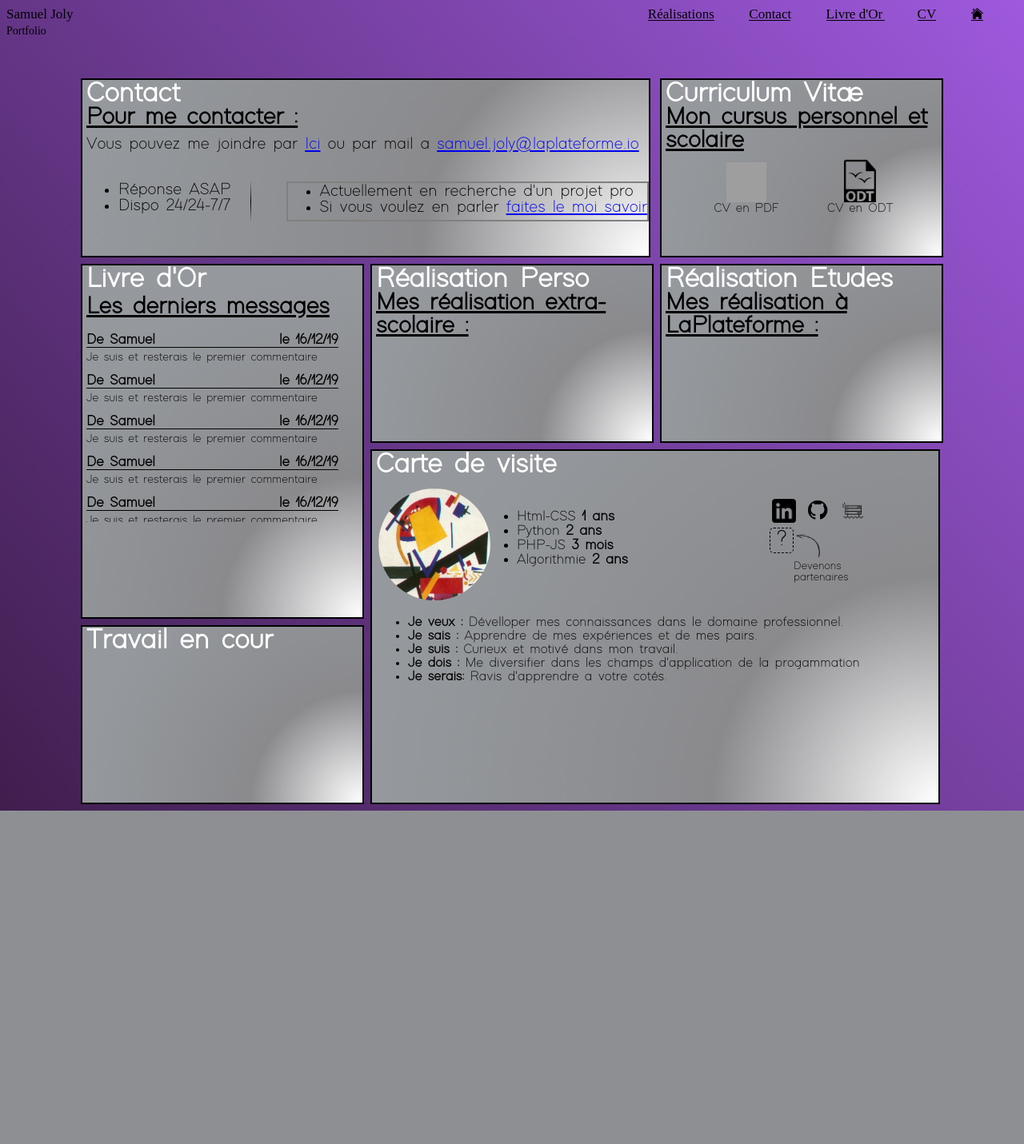
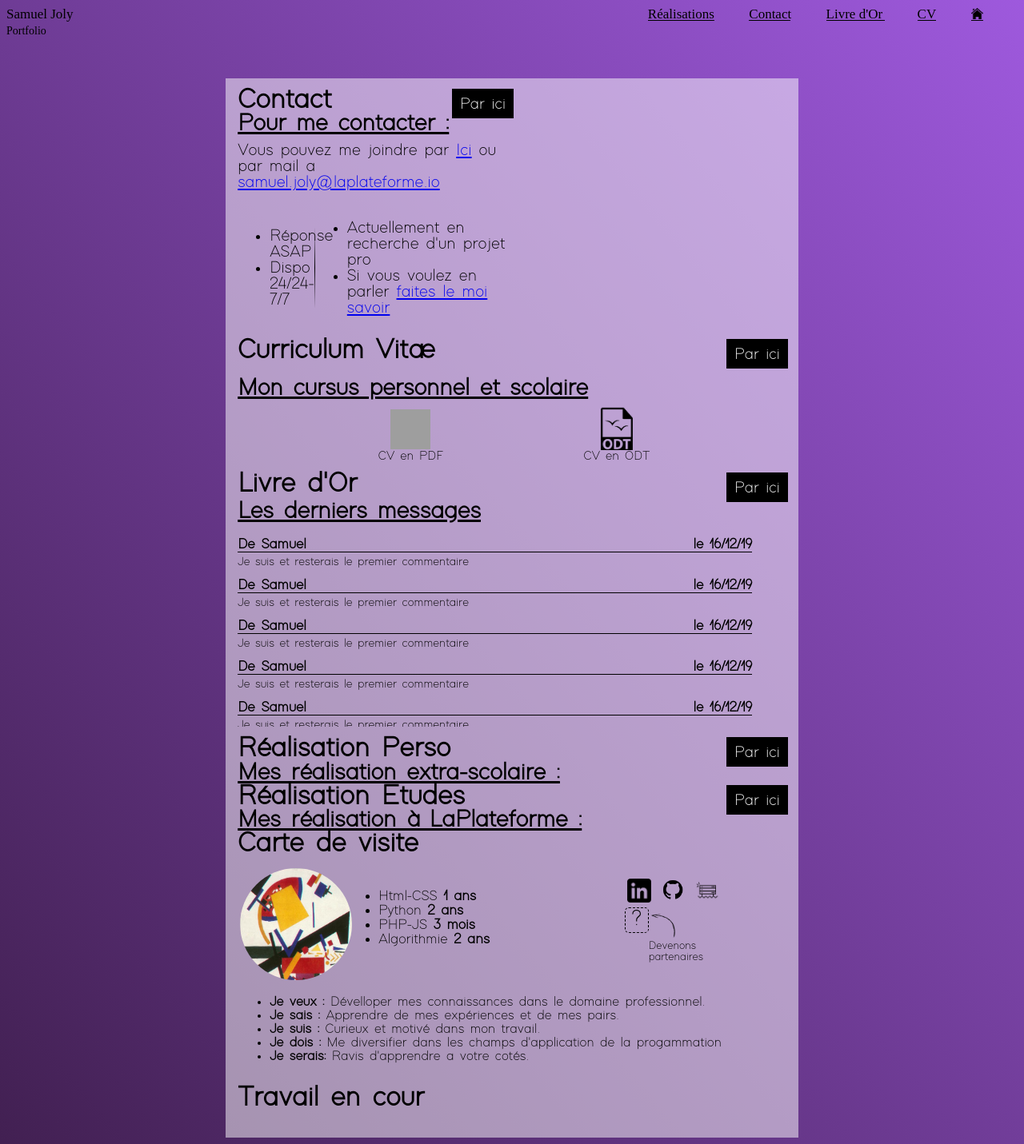
Before and after one commit to samuel-joly/Portfolio-V2, a PHP site: page / in a window 1280 px wide. Shown: the whole page at 80% size. Before the commit the page ends 1014 px from the top, so only its background shows below. Run offline with PHP 8.4, Linux system fonts and the light colour scheme; grey boxes are pictures that could not be loaded.

Commit message:
paper css try

```diff
--- a/style.css
+++ b/style.css
@@ -131,32 +131,27 @@ header nav a:nth-child(1):before
 /*-------------------------------------------------------GRID---------------------------------------------------------------*/
 #mainContainer
 {
-	display:grid;
-	grid-template-columns:auto auto auto;
-	grid-column-gap:8px;
-	grid-row-gap:8px;
+	display:flex;
+	flex-direction:column;
 	margin-top:50px;
+	background: #ffffff80;
+	padding:5px;
+
+}
+
+
+.zone-container {
+	display:flex;
+	justify-content:space-center;
 }
 
 .grid-item
 {
 	opacity:1;
-	height:220px;
-	width:350px;
-
-	transition:all 0.2s ease;
 	font-family: modern;
-	color:white;
-	background: radial-gradient(circle farthest-side at 100% 100%, rgb(255, 255, 255) 0%, rgb(138, 138, 141) 40%, rgb(149, 153, 157) 100%);
-	border:2px solid black;
-}
-
-.two-long{	grid-column:span 2;	width:708px;  }
-.two-height{  grid-row:span 2;	height:440px;  }
-
-.grid-item:hover article, .grid-item:hover .a-btn
-{
-	opacity:1;
+	color:black;
+	margin:5px;
+	/* border:2px dashed grey; */
 }
 
 .cover
@@ -164,7 +159,6 @@ header nav a:nth-child(1):before
 	width:100%;
 	height:100%;
 	transition:all 0.4s ease;
-	opacity:1;
 }
 
 .grid-item h1
@@ -172,6 +166,7 @@ header nav a:nth-child(1):before
 	font-size:35px;
 	margin-left:5px;
 	margin-top:0px;
+
 }
 
 .grid-item article
@@ -210,15 +205,15 @@ header nav a:nth-child(1):before
 .a-btn
 {
 	background:black;
-	padding:5px;
+	padding:10px;
 	height:17px;
 	color:white;
 	text-decoration:none;
+	font-size:20px;
 
 	position:relative;
-	top:2px;
+	top:3px;
 	right:3px;
-	opacity:0;
 	transition:opacity 0.4s ease;
 }
 
@@ -238,80 +233,48 @@ header nav a:nth-child(1):before
 }
 /*--------------------------------------------------------INDEX SQARE------------------------------------------------------------*/
 
-/* #contact .cover */
-/* { */
-	/* background:#ffc033; */
-/* } */
+
+#contact
+{
+	width:50%;
+}
 
 
-/* #curriculum .cover */
-/* { */
-	/* background:#26457c; */
-/* } */
+#curriculum
+{
 
-
-/* #livre-or .cover */
-/* { */
-
-	/* background:#2cca47; */
-/* } */
-
-/* #real-perso .cover */
-/* { */
-	/* background:#d53d3d; */
-/* } */
-
-/* #real-etude .cover */
-/* { */
-	/* background:#ab0aae; */
-/* } */
-
-/* #infos-perso .cover */
-/* { */
-	/* background:#413ef8; */
-/* } */
-
-/* #actualite .cover */
-/* { */
-	/* background-image:url("Images/actu1.jpg"); */
-	/* background-size:100% 100%; */
-/* } */
-
-#contact .cover:hover
-{
-	background:#9b742c00;
 }
 
-#curriculum .cover:hover
+#curriculum .title-zone
 {
-	background:#26457c00;
+	margin-bottom:10px;
 }
 
-#livre-or .cover:hover
+#livre-or
 {
-	background:#ff600000;
+
 }
 
-#real-perso .cover:hover
+#real-perso
 {
-	background:#d53d3d00;
+
 }
 
-#real-etude .cover:hover
+#real-etude
 {
-	background:#ab0aae00;
+
 }
 
-#infos-perso .cover:hover
+#infos-perso
 {
-	background:#413ef800;
+
 }
 
- #actualite .cover:hover
+#actualite
 {
-	background-image:url("Images/actu.jpg");
-	background-size:100% 100%;
+
 }
+
 
 
 /*---------------------------------------------CONTACT---------------------------------------------------------*/
@@ -319,19 +282,13 @@ header nav a:nth-child(1):before
 #contact-dispo
 {
 	display:flex;
-	justify-content:space-between;
-
-}
-
-#contact-dispo ul:nth-child(2)
-{
-	border:2px solid grey;
+	justify-content:flex-start;
+	align-items:center;
 }
 
 #contact-dispo ul:nth-child(1)
 {
-	height:50px;
-	padding-right:25px;
+	width:16%;
 	border-right:1px solid;
 	border-image:linear-gradient(to top, transparent, black, transparent)  1 100%;
 }
```
